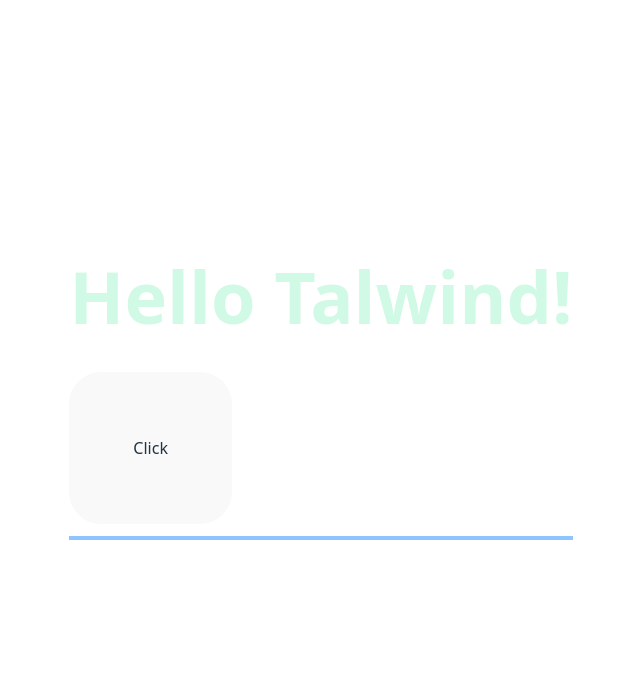
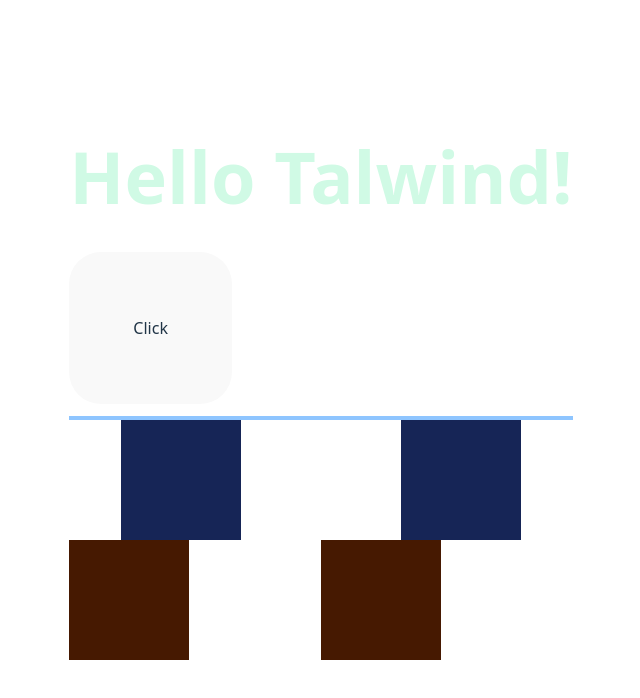
Before and after one commit to Leont1cov/tailwind-course, a React (Vite) app: page / in a window 1280 px wide. Shown: the top 698 px of the page, without its empty margins (319-959 px from the left). Built offline with nearby package versions, Linux system fonts and the light colour scheme.

Commit message:
feat: added flex and grid containers

```diff
--- a/src/App.jsx
+++ b/src/App.jsx
@@ -7,6 +7,16 @@ function App() {
         <button className="rounded-4xl bg-blue-600 mt-10 p-16 hover:bg-blue-950">Click</button>
 
         <div className='border-2 border-blue-300 border-solid mt-3'></div>
+
+        <div className='flex justify-center gap-40'>
+            <div className='bg-blue-950 w-30 h-30'/>
+            <div className='bg-blue-950 w-30 h-30'/>
+        </div>
+
+        <div className='grid grid-cols-2'>
+            <div className='bg-amber-950 w-30 h-30'/>
+            <div className='bg-amber-950 w-30 h-30'/>
+        </div>
     </>
   )
 }
```
